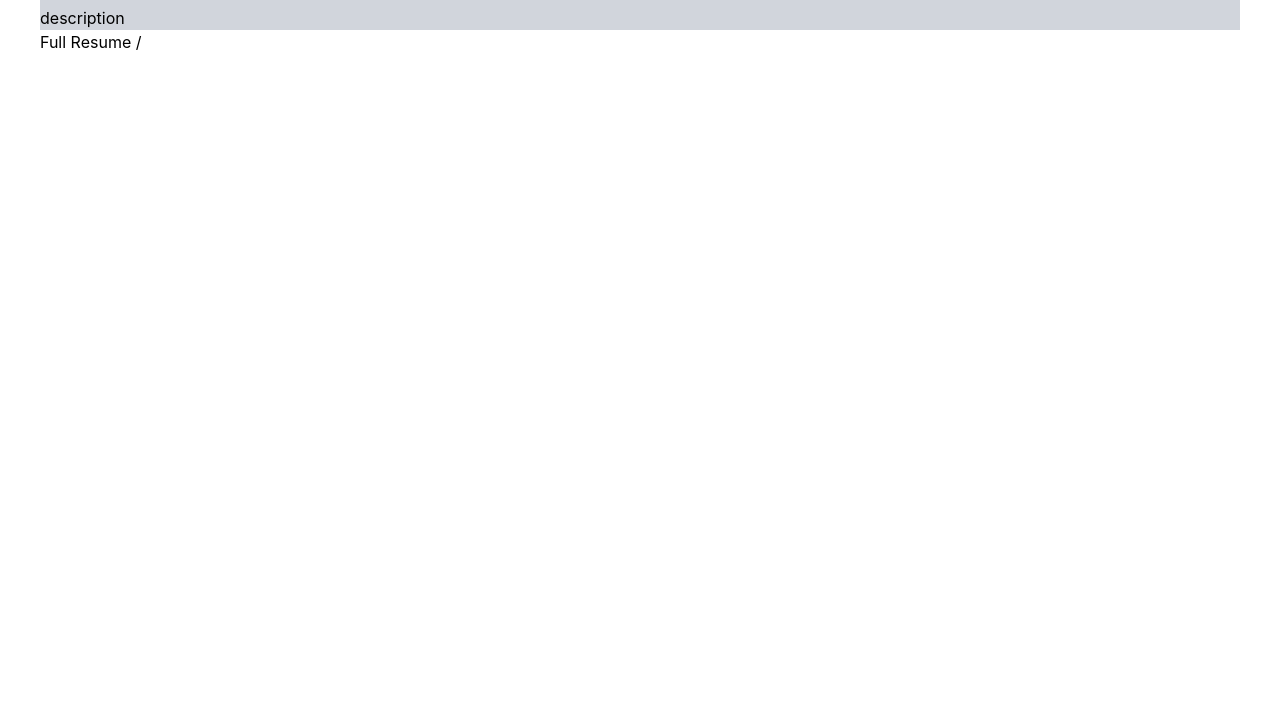
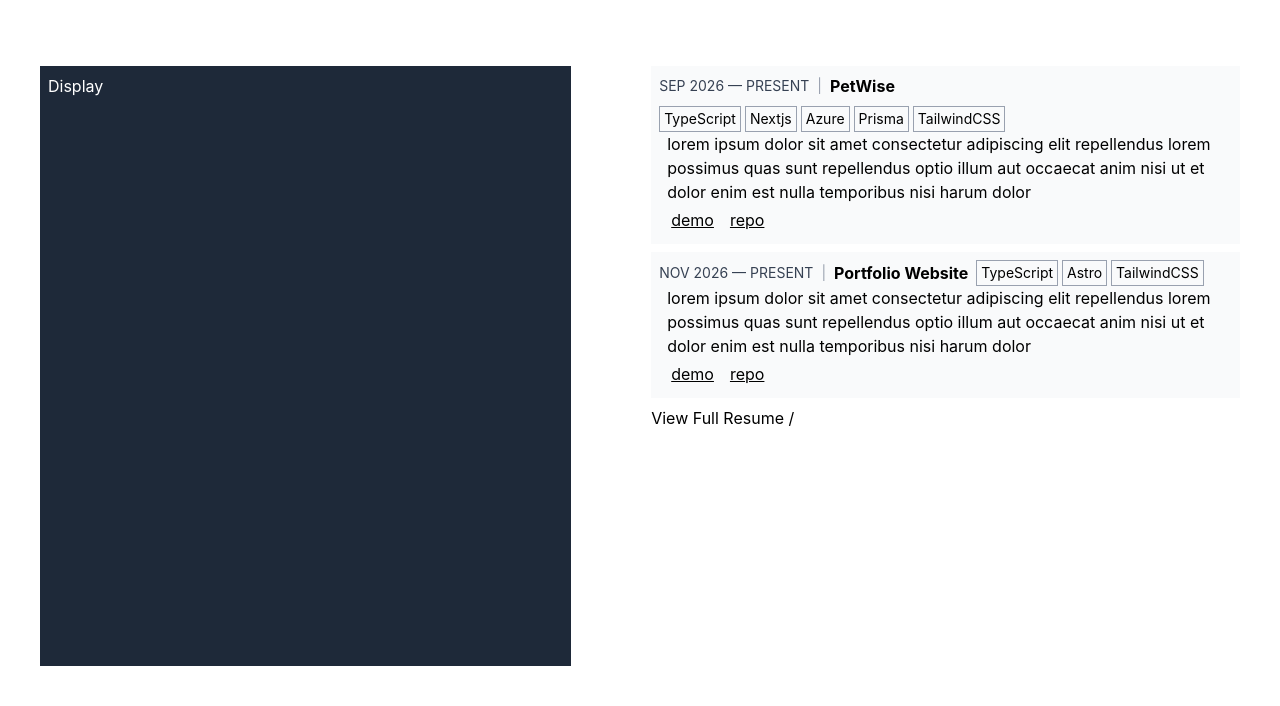
Before and after one commit to Markyriott/portfolio-site, an Astro site: page / in a window 1280 px wide. Shown: the part 118-824 px from the top of the page. Before the commit the page ends 800 px from the top, so only its background shows below. Built offline with nearby package versions, Linux system fonts and the light colour scheme; Astro itself is replaced by a stand-in of ours.

Commit message:
Added styling

```diff
--- a/src/components/Header.astro
+++ b/src/components/Header.astro
@@ -1,14 +1,15 @@
 ---
 import { GITHUB_URL, LINKEDIN_URL } from "../consts";
+import Link from "./Link.astro";
 ---
 
 <div class="flex gap-2">
     <div>
-        <h1 class= "text-2xl">Kevin Harriott</h1>
+        <h1 class= "text-3xl font-bold">Kevin Harriott</h1>
         <p class="text-lg">Software Engineer</p>
     </div>
     <div class= "space-x-2 mt-2">
-        <a href={GITHUB_URL}>github</a>
-        <a href={LINKEDIN_URL}>linkedin</a>
+        <Link href={GITHUB_URL} text="github" />
+        <Link href={LINKEDIN_URL} text="linkedin" />
     </div>
 </div>
--- /dev/null
+++ b/src/components/Link.astro
@@ -0,0 +1,9 @@
+---
+interface Props {
+    href: string;
+    text: string;
+}
+const { href, text } = Astro.props;
+---
+
+<a href={href} class="underline p-1 hover:no-underline hover:text-white hover:bg-gray-600">{text}</a>
--- a/src/components/NavLinks.astro
+++ /dev/null
@@ -1,7 +0,0 @@
----
-
----
-
-<nav>
-
-</nav>
--- a/src/components/ProjectLink.astro
+++ b/src/components/ProjectLink.astro
@@ -1,13 +1,30 @@
+---
+import Link from "./Link.astro";
+
+interface Props {
+    project: {
+        id: string,
+        description: string,
+        startDate: string,
+        endDate?: string,
+        demoLink?: string,
+        repoLink?: string
+    }
+};
+
+const { project } = Astro.props;
 ---
 
----
-<div>
-    <div class="bg-gray-300 ">
-        <div class="flex">
-            <p>PetWise</p>
-            <p class="text-sm">SEP 2026 -- DEC 2026</p>
-        </div>
-        <p>description</p>
+<div class="bg-gray-50 p-2 w-full max-w-4xl hover:bg-gray-100 hover:outline hover:outline-gray-400">
+    <div class="flex gap-2 items-center flex-wrap">
+        <p class="text-sm text-wrap text-gray-700">{project.startDate} — {project.endDate}</p>
+        <span class="text-sm text-gray-400">|</span>
+        <p class="text-md font-bold">{project.id}</p>
+        <slot/>
     </div>
-    <a href="">Full Resume /</a>
+    <p class="text-md ml-2 text-wrap">{project.description}</p>
+    <div class="flex ml-2 gap-2">
+        {project.demoLink && <Link href={project.demoLink} text="demo" />}
+        {project.repoLink && <Link href={project.repoLink} text="repo" />}
+    </div>
 </div>
--- a/src/components/ProjectViewer.astro
+++ b/src/components/ProjectViewer.astro
@@ -1,11 +1,21 @@
 ---
-import ProjectLinks from "./ProjectLink.astro";
-import StackIcons from "./StackIcon.astro";
+import { getCollection } from "astro:content";
+import ProjectLink from "./ProjectLink.astro";
+import StackIcons from "./StackIcons.astro";
+
+const projects = await getCollection("projects");
 ---
 
-<div class="">
-    <div>
-        <StackIcons stackList={[]} />
+<div class="flex flex-row gap-20">
+    <div class="bg-gray-800 text-white p-2 hidden md:w-100 md:h-90 lg:w-200 lg:h-150 md:block">
+        Display
     </div>
-    <ProjectLinks />
+    <div class="space-y-2">
+        {projects.map((project) => (
+            <ProjectLink project={{id: project.data.id, description: project.data.description, startDate: project.data.startDate, endDate: project.data.endDate, demoLink: project.data.demoLink, repoLink: project.data.repoLink}}>
+            <StackIcons stackList={project.data.techStack} />
+            </ProjectLink>
+        ))}
+        <a href="">View Full Resume /</a>
+    </div>
 </div>
--- a/src/components/StackIcon.astro
+++ /dev/null
@@ -1,14 +0,0 @@
----
-
-interface Props {
-    stackList : string[]
-}
-
-const {stackList} = Astro.props;
-
-const iconOverflow = stackList.length > 5;
----
-
-<div class="flex flex-row">
-
-</div>
--- /dev/null
+++ b/src/components/StackIcons.astro
@@ -0,0 +1,16 @@
+---
+
+interface Props {
+    stackList : string[]
+}
+
+const {stackList} = Astro.props;
+---
+
+<div class="gap-1 flex flex-row">
+    {stackList.map((stack) => (
+        <p class="border border-gray-400 py-0.5 px-1 text-sm">
+            {stack}
+        </p>
+    ))}
+</div>
--- a/src/consts.ts
+++ b/src/consts.ts
@@ -1,5 +1,4 @@
-
-export const SITE_TITLE = "";
-export const SITE_DESCRIPTION = "";
+export const SITE_TITLE = "riott.dev";
+export const SITE_DESCRIPTION = "Portfolio website of Kevin Harriott";
 export const GITHUB_URL = "https://github.com/Markyriott";
 export const LINKEDIN_URL = "https://www.linkedin.com/in/kevin-m-harriott/";
--- a/src/content.config.ts
+++ b/src/content.config.ts
@@ -2,6 +2,42 @@ import { defineCollection } from "astro:content";
 import { glob, file} from 'astro/loaders';
 import { z } from "astro/zod";
 
+const techStackEnum = z.enum([
+    "JavaScript",
+    "TypeScript",
+    "React",
+    "Nextjs",
+    "Prisma",
+    "Nodejs",
+    "Express",
+    "Astro",
+    "TailwindCSS",
+    "Java",
+    "Spring Boot",
+    "Python",
+    "C++",
+    "PostgreSQL",
+    "MySQL",
+    "SQLite",
+    "Docker",
+    "AWS",
+    "Azure"
+])
+
 const projects = defineCollection({
-    loader: file("./data/projects.json"),
+    loader: file("src/data/projects.json"),
+    schema: z.object({
+        id: z.string(),
+        description: z.string().max(200),
+        startDate: z.string(),
+        endDate: z.string().optional(),
+        media: z.string().optional(),
+        demoLink: z.string().optional(),
+        repoLink: z.string().optional(),
+        techStack: z.array(techStackEnum),
+    }),
 });
+
+export const collections = {
+    projects
+};
--- a/src/data/projects.json
+++ b/src/data/projects.json
@@ -1,10 +1,22 @@
 [
     {
         "id": "PetWise",
-        "techStack": ["TypeScript", "Nextjs", "Prisma"],
-        "description": "",
-        "mediaPath": "",
-        "demoLink": "",
-        "repoLink": ""
+        "techStack": ["TypeScript", "Nextjs", "Azure", "Prisma", "TailwindCSS"],
+        "description": "lorem ipsum dolor sit amet consectetur adipiscing elit repellendus lorem possimus quas sunt repellendus optio illum aut occaecat anim nisi ut et dolor enim est nulla temporibus nisi harum dolor",
+        "startDate": "SEP 2026",
+        "endDate": "PRESENT",
+        "media": "",
+        "demoLink": "https://google.com",
+        "repoLink": "https://google.com"
+    },
+    {
+        "id": "Portfolio Website",
+        "techStack": ["TypeScript", "Astro", "TailwindCSS"],
+        "description": "lorem ipsum dolor sit amet consectetur adipiscing elit repellendus lorem possimus quas sunt repellendus optio illum aut occaecat anim nisi ut et dolor enim est nulla temporibus nisi harum dolor",
+        "startDate": "NOV 2026",
+        "endDate": "PRESENT",
+        "media": "",
+        "demoLink": "https://google.com",
+        "repoLink": "https://google.com"
     }
 ]
--- a/src/pages/index.astro
+++ b/src/pages/index.astro
@@ -2,7 +2,7 @@
 import BaseHead from "../components/BaseHead.astro";
 import Header from "../components/Header.astro";
 import ProjectViewer from '../components/ProjectViewer.astro';
-import { SITE_TITLE, SITE_DESCRIPTION} from "../consts";
+import { SITE_TITLE, SITE_DESCRIPTION } from "../consts";
 
 const title = SITE_TITLE;
 const description = SITE_DESCRIPTION;
@@ -13,7 +13,7 @@ const description = SITE_DESCRIPTION;
 		<BaseHead title={title} description={description}/>
 	</head>
 	<body>
-		<main class="p-10 font-mono">
+		<main class="p-10 font-mono space-y-20 mx-auto max-w-fit">
 			<Header />
 			<ProjectViewer />
 		</main>
```
